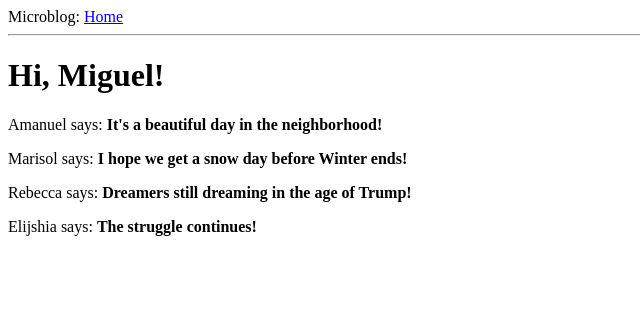
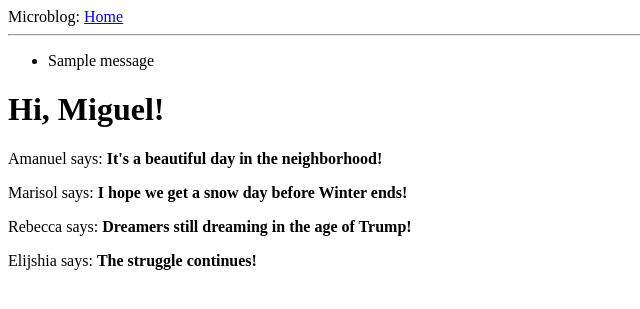
Before and after one commit to jelkner/flaskmicroblog, a Flask app: page / in a window 1280 px wide. Shown: the top 309 px of the page, without its empty margins (0-640 px from the left). Run offline with Flask 2, Linux system fonts and the light colour scheme; one stand-in notice (Sample message) is shown.

Commit message:
Finished Receiving form data section

```diff
--- a/app/templates/base.html
+++ b/app/templates/base.html
@@ -5,13 +5,21 @@
 {% if title %}
 <title>{{ title }} - microblog</title>
 {% else %}
-<title>Welcome to microblog</title>
+<title>microblog</title>
 {% endif %}
 </head>
 <body>
 <div>Microblog: <a href="/index">Home</a></div>
 <hr>
+{% with messages = get_flashed_messages() %}
+  {% if messages %}
+    <ul class=flashes>
+    {% for message in messages %}
+      <li>{{ message }}</li>
+    {% endfor %}
+    </ul>
+  {% endif %}
+{% endwith %}
 {% block content %}{% endblock %}
-
 </body>
 </html>
```
